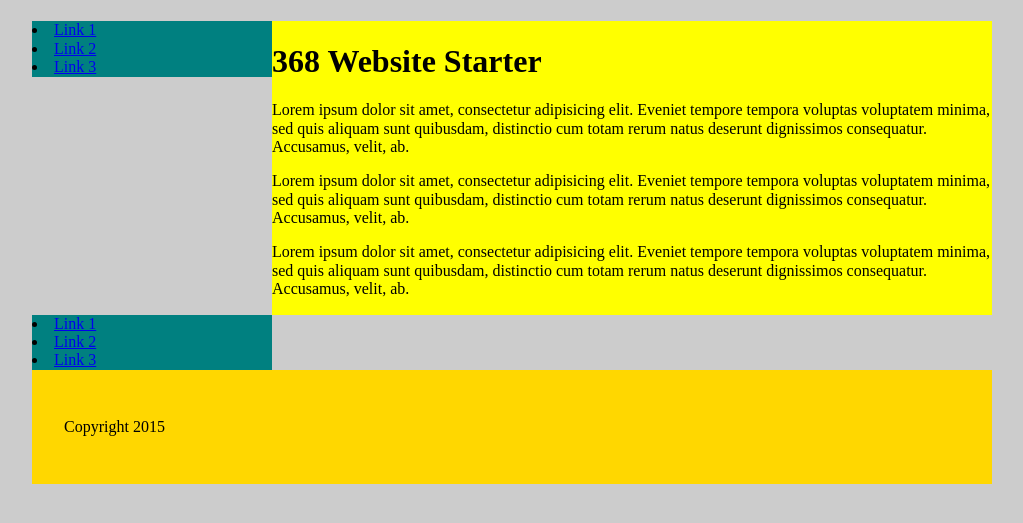
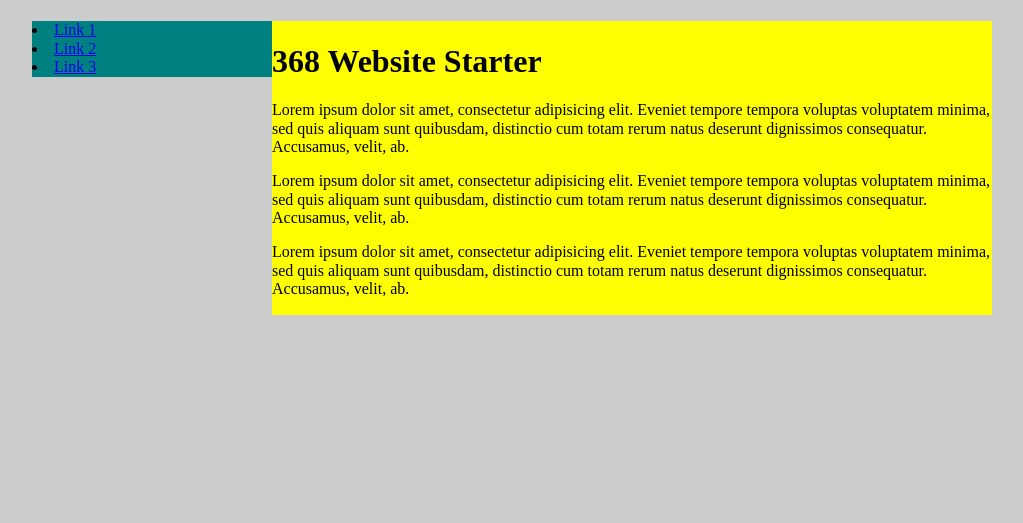
Before and after one commit to stwilliams0223/checkin-2, a Jekyll site: the page built from index.html, in a window 1280 px wide. Shown: the top 523 px of the page, without its empty margins (128-1151 px from the left). Built offline with Jekyll 4.4.1, drawn with Linux system fonts in a browser that asks for light colours; nearby versions of some CDN libraries.

Commit message:
Update default.html

```diff
--- a/_layouts/default.html
+++ b/_layouts/default.html
@@ -12,19 +12,3 @@
   <p>Lorem ipsum dolor sit amet, consectetur adipisicing elit. Eveniet tempore tempora voluptas voluptatem minima, sed quis aliquam sunt quibusdam, distinctio cum totam rerum natus deserunt dignissimos consequatur. Accusamus, velit, ab.</p>
   <p>Lorem ipsum dolor sit amet, consectetur adipisicing elit. Eveniet tempore tempora voluptas voluptatem minima, sed quis aliquam sunt quibusdam, distinctio cum totam rerum natus deserunt dignissimos consequatur. Accusamus, velit, ab.</p>
 </main>
-
-
-<aside>
-  <nav>
-    <li><a href="#">Link 1</a></li>
-    <li><a href="#">Link 2</a></li>
-    <li><a href="#">Link 3</a></li>
-  </nav>
-</aside>
-
-<footer>
-  <p>Copyright 2015</p>
-</footer>
-
-</body>
-</html>
```
